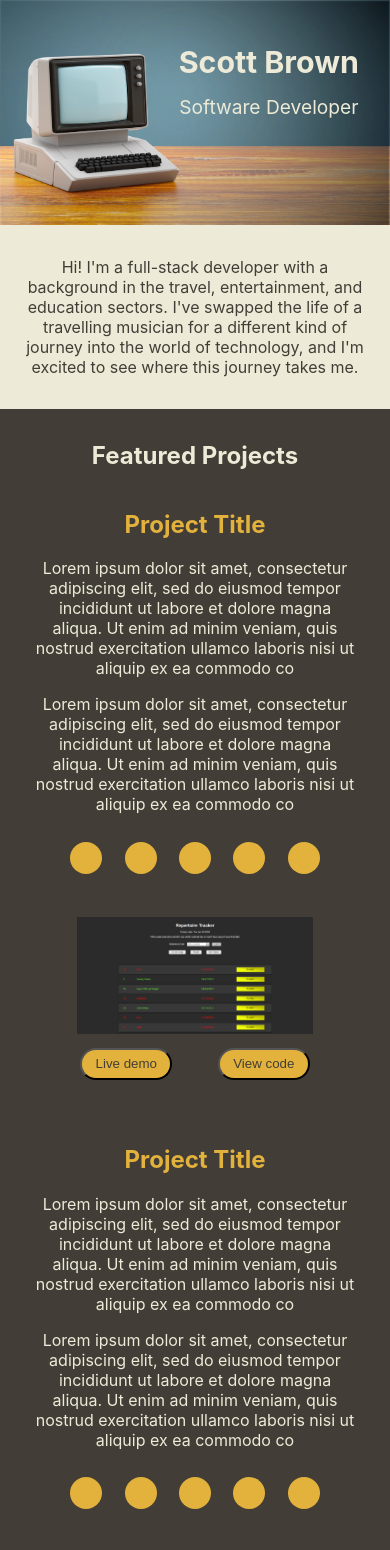
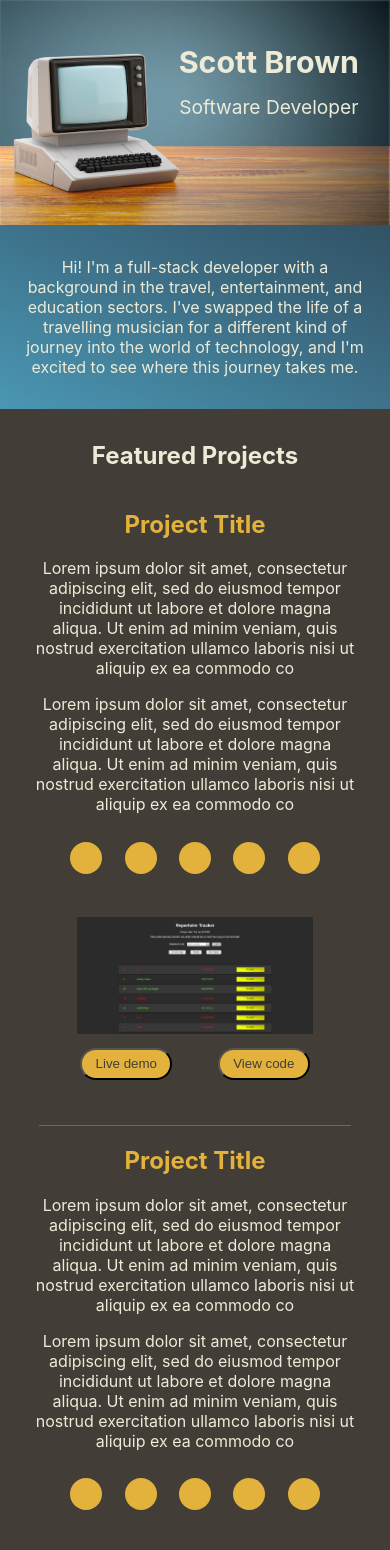
Before and after one commit to D20CM/portfolio-page, a React (Create React App) app: page / in a window 390 px wide. Shown: the top 1550 px of the page. Built offline with nearby package versions, Linux system fonts and the light colour scheme.

Commit message:
minor tweaks to styling of pitch area on mobile

```diff
--- a/src/components/FeaturedProject/FeaturedProject.js
+++ b/src/components/FeaturedProject/FeaturedProject.js
@@ -4,6 +4,7 @@ import image from "../../images/Screenshot.png";
 
 export default function FeaturedProject() {
   return (
+    <>
       <section className={css.project}>
         <div className={css.projectLeft}>
           <img className={css.projectImage} src={image} alt="something"></img>
@@ -16,14 +17,14 @@ export default function FeaturedProject() {
           <h2 className={css.projectTitle}>Project Title</h2>
           <p>
             Lorem ipsum dolor sit amet, consectetur adipiscing elit, sed do
-          eiusmod tempor incididunt ut labore et dolore magna aliqua. Ut enim ad
-          minim veniam, quis nostrud exercitation ullamco laboris nisi ut
+            eiusmod tempor incididunt ut labore et dolore magna aliqua. Ut enim
+            ad minim veniam, quis nostrud exercitation ullamco laboris nisi ut
             aliquip ex ea commodo co
           </p>
           <p>
             Lorem ipsum dolor sit amet, consectetur adipiscing elit, sed do
-          eiusmod tempor incididunt ut labore et dolore magna aliqua. Ut enim ad
-          minim veniam, quis nostrud exercitation ullamco laboris nisi ut
+            eiusmod tempor incididunt ut labore et dolore magna aliqua. Ut enim
+            ad minim veniam, quis nostrud exercitation ullamco laboris nisi ut
             aliquip ex ea commodo co
           </p>
           <div className={css.techIconsArea}>
@@ -35,5 +36,7 @@ export default function FeaturedProject() {
           </div>
         </div>
       </section>
+      <hr className={css.projectSeperator} />
+    </>
   );
 }
--- a/src/components/FeaturedProject/featuredProject.module.css
+++ b/src/components/FeaturedProject/featuredProject.module.css
@@ -55,6 +55,14 @@
   margin: 1em;
 }
 
+.projectSeperator {
+  width: 80%;
+  margin: auto;
+  height: 1px;
+  background-color: var(--portfolio-dark-gray);
+  border: none;
+}
+
 @media only screen and (max-width: 600px) {
   .project {
     /* border: 3px solid red; */
--- a/src/components/Homepage/homepage.module.css
+++ b/src/components/Homepage/homepage.module.css
@@ -76,17 +76,17 @@
   }
   .pitchPortraitContainer {
     display: block;
-    /* background-image: linear-gradient(
+    background-image: linear-gradient(
       to right top,
       #4a97b4,
       #4485a0,
       #3e738b,
       #386278,
       #315264
-    ); */
-    background-color: var(--portfolio-cream);
+    );
+    background-color: var(--portfolio-dark-brown);
     margin: 0 0 2em 0;
     padding: 1em 1em;
-    color: var(--portfolio-dark-brown);
+    color: var(--portfolio-cream);
   }
 }
--- a/src/components/Project/Project.module.css
+++ b/src/components/Project/Project.module.css
@@ -3,6 +3,7 @@
   margin: 2em;
   padding: 1em;
   background-color: var(--portfolio-light-gray);
+  border-radius: 10px;
 }
 
 .cardTop {
@@ -20,11 +21,21 @@
   background-color: var(--portfolio-cream);
   color: var(--portfolio-dark-brown);
   padding: 2em;
+  border-radius: 10px;
+  text-align: left;
+}
+
+.projectText > h3 {
+  text-align: center;
 }
 
 .projectImage {
   max-width: 100%;
   border: 3px solid var(--portfolio-cream);
+  border-radius: 10px;
+  display: flex;
+  justify-content: center;
+  align-items: center;
 }
 
 .projectLinks {
```
Lines whose indentation alone changed are shown as unchanged.
